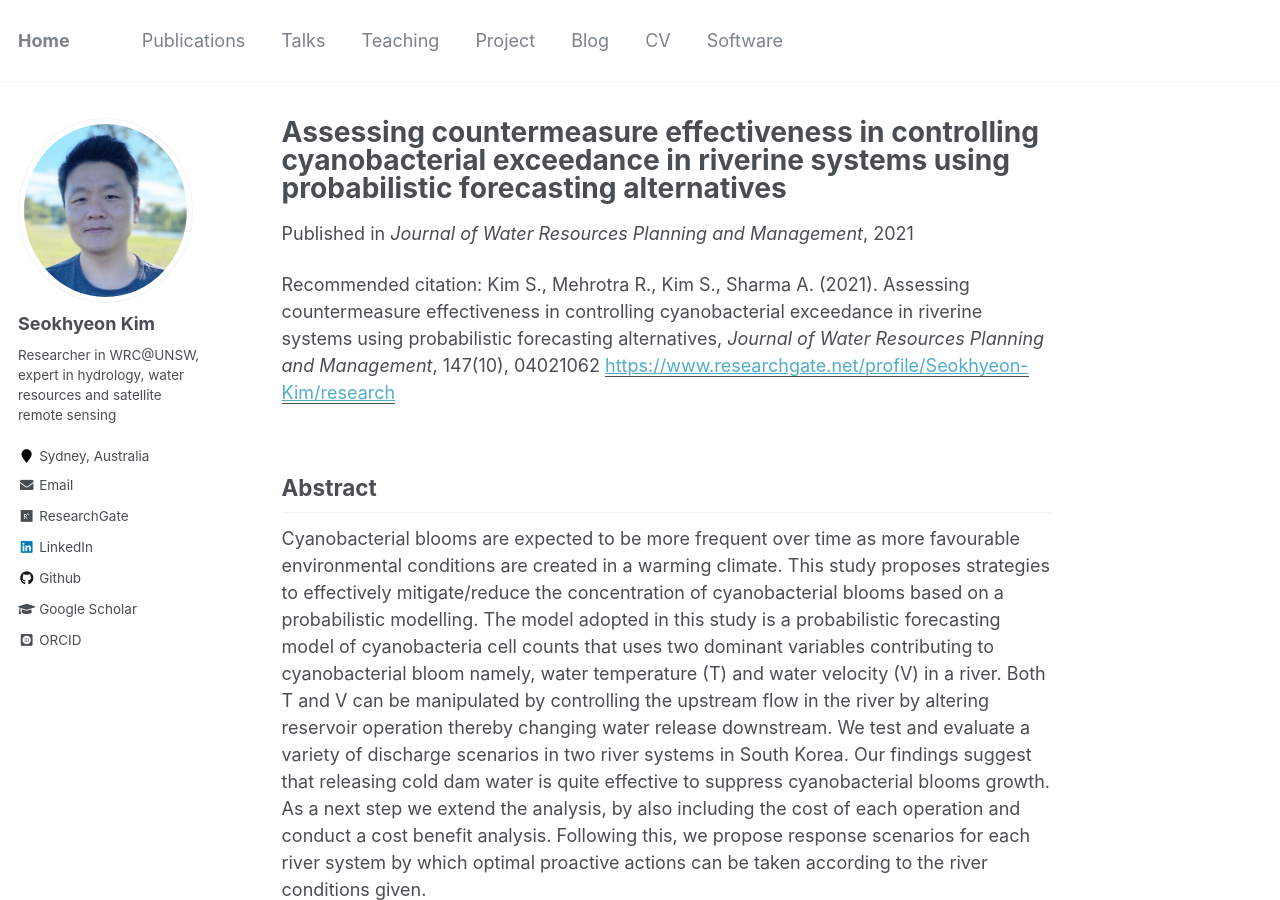
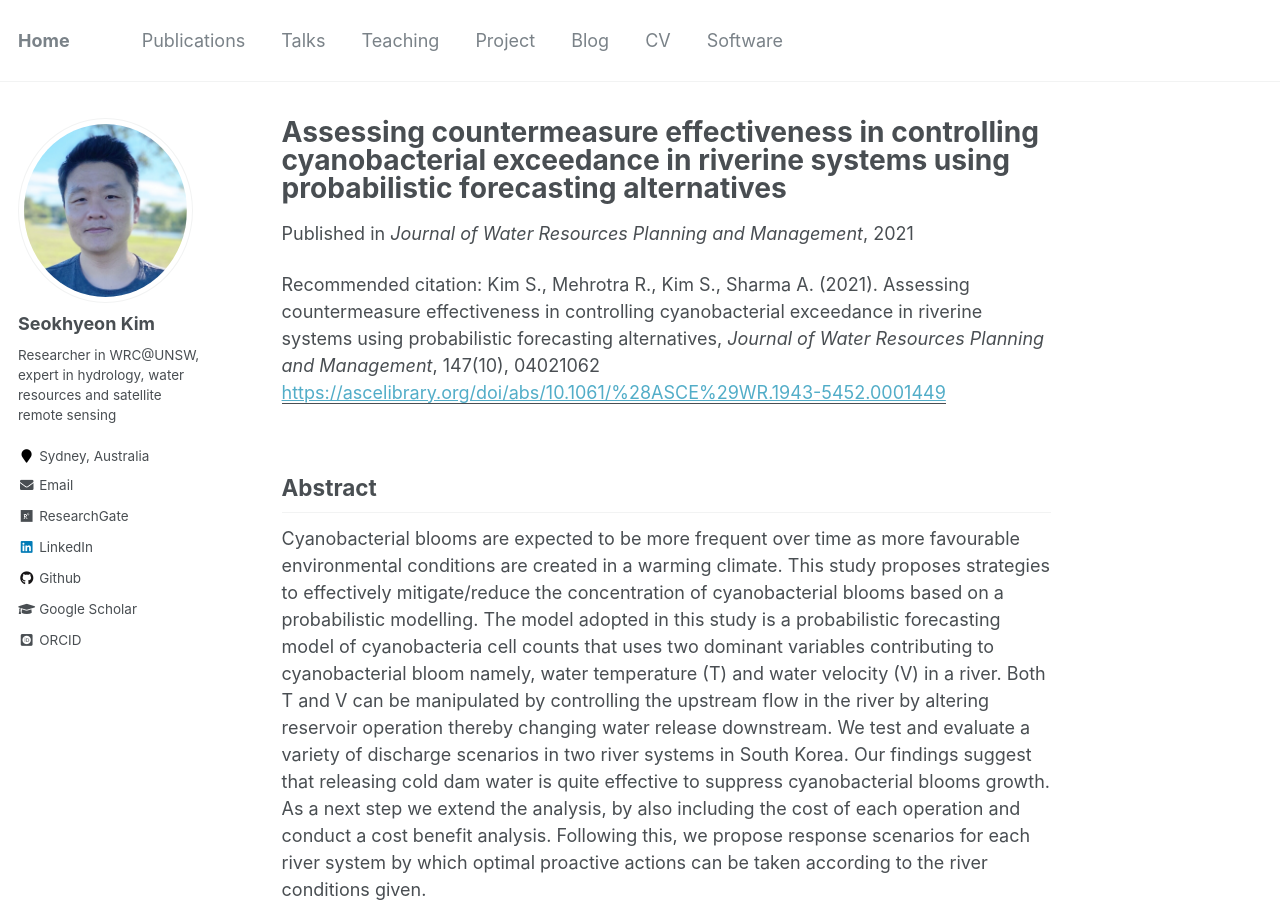
Before and after one commit to uawds/SanghoonJunWater.github.io, a Jekyll site: the page built from _publications/2021-05-11-paper-JOWPM.md, in a window 1280 px wide and 900 px high. Built offline with Jekyll 4.4.1, drawn with Linux system fonts in a browser that asks for light colours; some web fonts are replaced; part of the change alters nothing that is shown.

Commit message:
Update 2021-05-11-paper-JOWPM.md

```diff
--- a/_publications/2021-05-11-paper-JOWPM.md
+++ b/_publications/2021-05-11-paper-JOWPM.md
@@ -5,7 +5,7 @@ permalink: /publication/2021-05-11-paper-JOWPM
 excerpt: Countermeasure effectiveness in controlling cyanobacterial exceedance in riverine systems.
 date: 2021-05-11
 venue: 'Journal of Water Resources Planning and Management'
-paperurl: https://www.researchgate.net/profile/Seokhyeon-Kim/research
+paperurl: https://ascelibrary.org/doi/abs/10.1061/%28ASCE%29WR.1943-5452.0001449
 citation: 'Kim S., Mehrotra R., Kim S., Sharma A. (2021). Assessing countermeasure effectiveness in controlling cyanobacterial exceedance in riverine systems using probabilistic forecasting alternatives, <i>Journal of Water Resources Planning and Management</i>, 147(10), 04021062'
 ---
 ## Abstract
```
